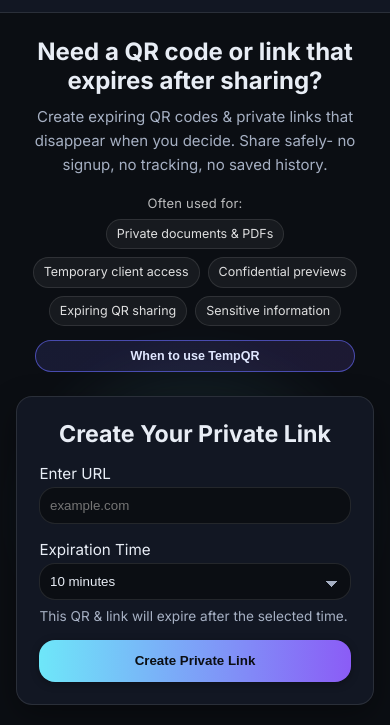
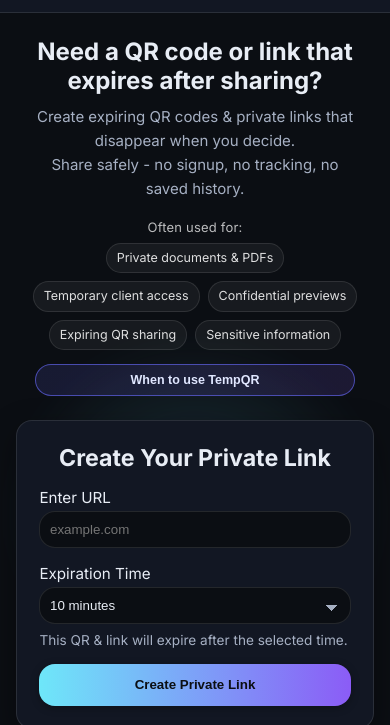
Before and after one commit to saasemail/qr-expiry-links, a website: page index.html in a window 390 px wide. Shown: the part 61-786 px from the top of the page. Drawn offline with Linux system fonts and the light colour scheme.

Commit message:
jos mobile ux

```diff
--- a/index.html
+++ b/index.html
@@ -328,7 +328,7 @@
 
   <div class="container">
     <h2 class="hero-title">Need a QR code or link that expires after sharing?</h2>
-    <p class="subtitle">Create expiring QR codes &amp; private links that disappear when you decide. Share safely- no signup, no tracking, no saved history.</p>
+    <p class="subtitle">Create expiring QR codes &amp; private links that disappear when you decide.<br>Share safely - no signup, no tracking, no saved history.</p>
 
     <!-- Use-cases chips (compact) -->
     <div class="usecases-bar" aria-label="Use cases">
```
